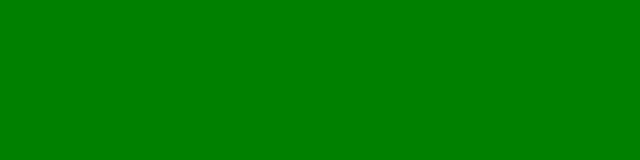
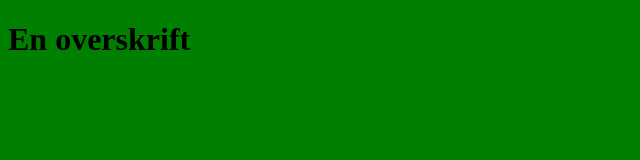
Before and after one commit to Refrase/my_git_test, a plain HTML site: page index.html in a window 1280 px wide. Shown: the whole page, without its empty margins (0-640 px from the left). Drawn offline with Linux system fonts and the light colour scheme.

Commit message:
Added headline to index.html

```diff
--- a/index.html
+++ b/index.html
@@ -4,5 +4,6 @@
 	<title>Mega fedt site!</title>
 </head>
 <body>
+	<h1>En overskrift</h1>
 	<script src="js/app.js"></script>
 </body>
```
